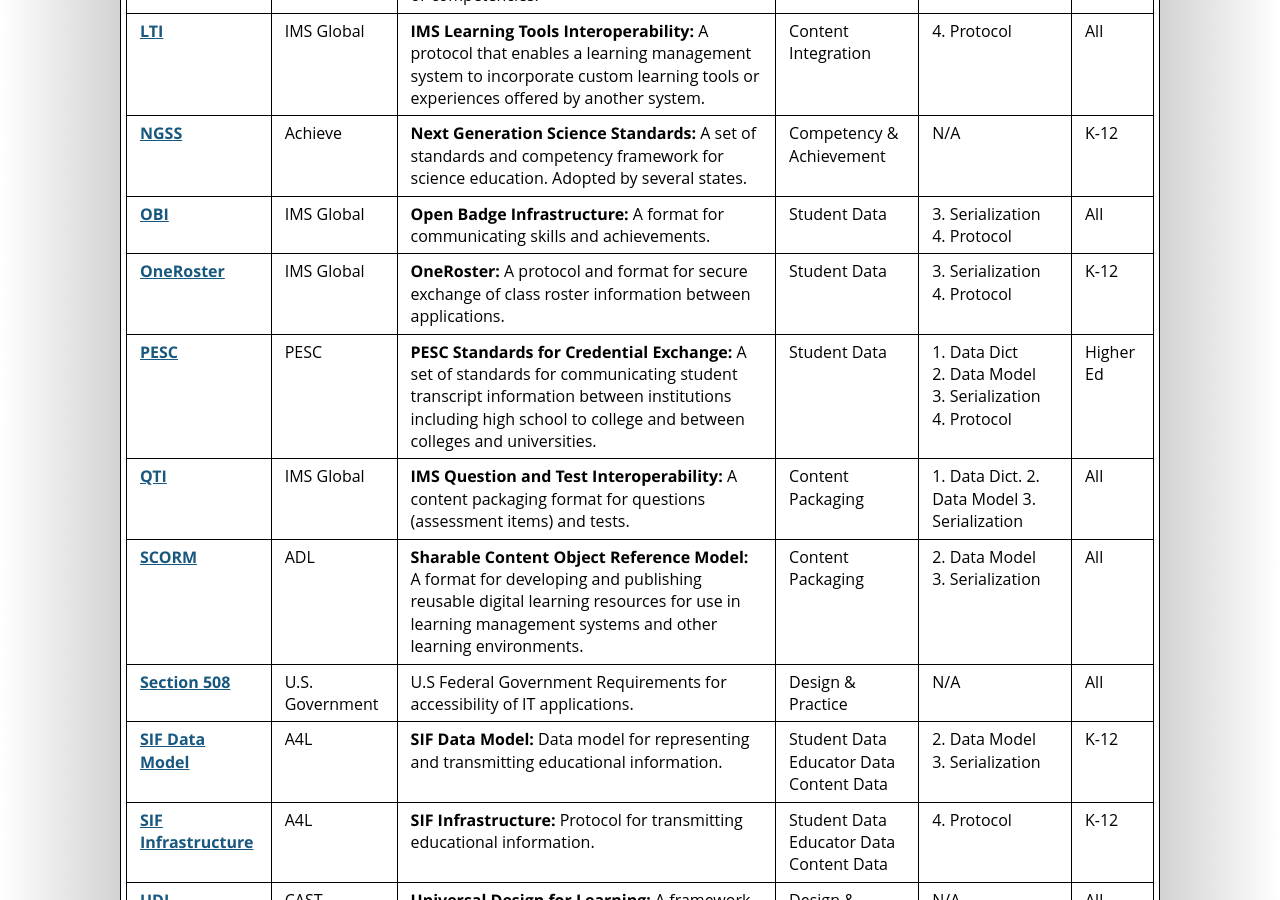
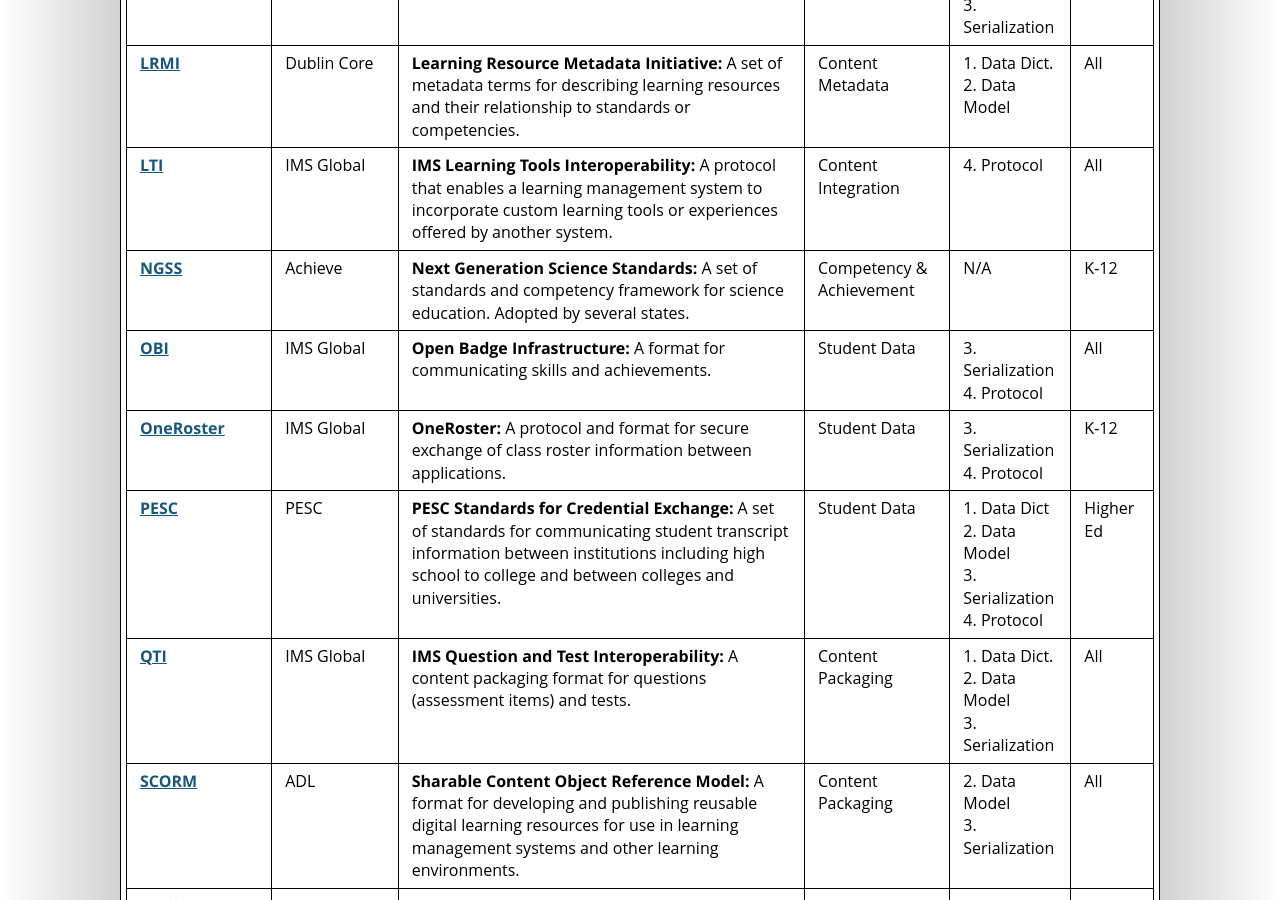
Before and after one commit to EdMatrix/edmatrix.github.io, a Jekyll site: the page built from matrix.md, in a window 1280 px wide and 900 px high, scrolled down 2429 px. Built offline with Jekyll 4.4.1, drawn with Linux system fonts in a browser that asks for light colours; some web fonts are replaced.

```diff
--- a/_includes/DataStandardsTable.html
+++ b/_includes/DataStandardsTable.html
@@ -56,7 +56,7 @@
             1. Data Dict<br />
             2. Data Model<br />
             3. Serialization<br />
-            4. Protocol<br />
+            4. Protocol
         </td>
         <td>
             All
@@ -139,11 +139,11 @@
         <td>
             Student Data<br />
             Educator Data<br />
-            Content Data<br />
+            Content Data
         </td>
         <td>
             3. Serialization<br />
-            4. Protocol<br />
+            4. Protocol
         </td>
         <td>
             Pre-K to 12
@@ -452,7 +452,7 @@
             Student Data
         </td>
         <td>
-            3. Serialization
+            3. Serialization<br />
             4. Protocol
         </td>
         <td>
@@ -496,8 +496,8 @@
             Content Packaging
         </td>
         <td>
-            1. Data Dict.
-            2. Data Model
+            1. Data Dict.<br />
+            2. Data Model<br />
             3. Serialization
         </td>
         <td>
```
